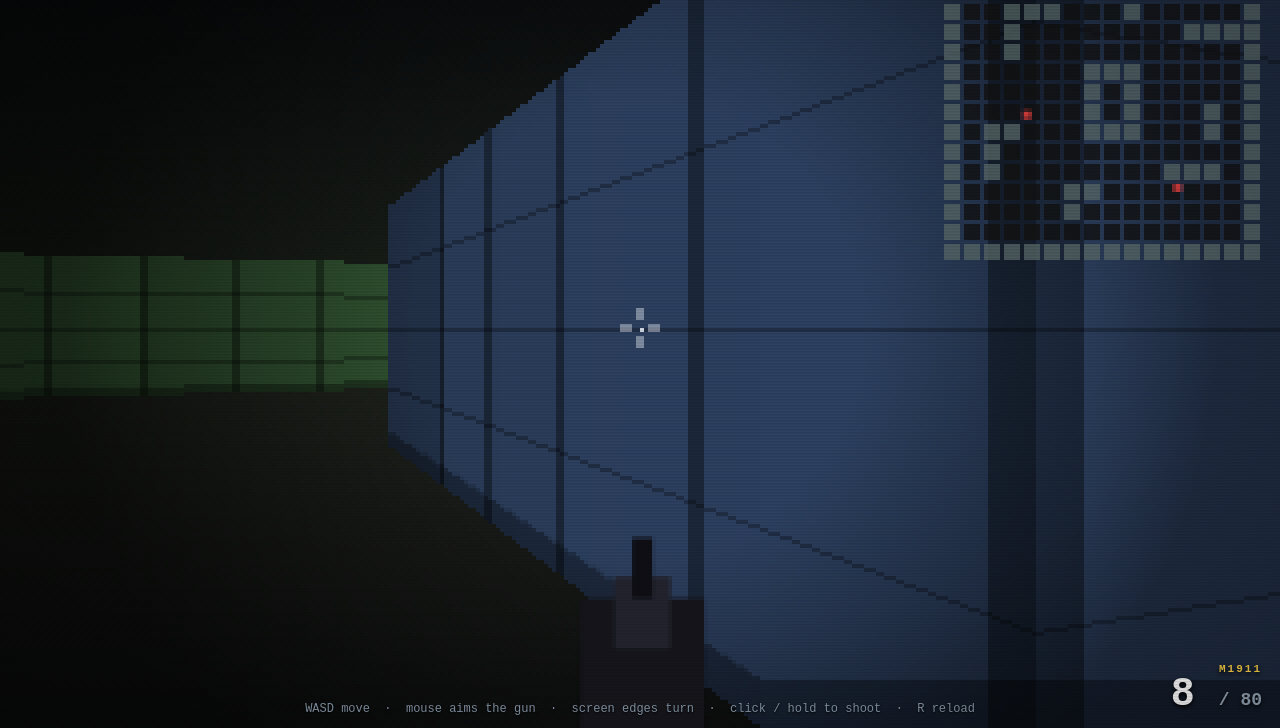
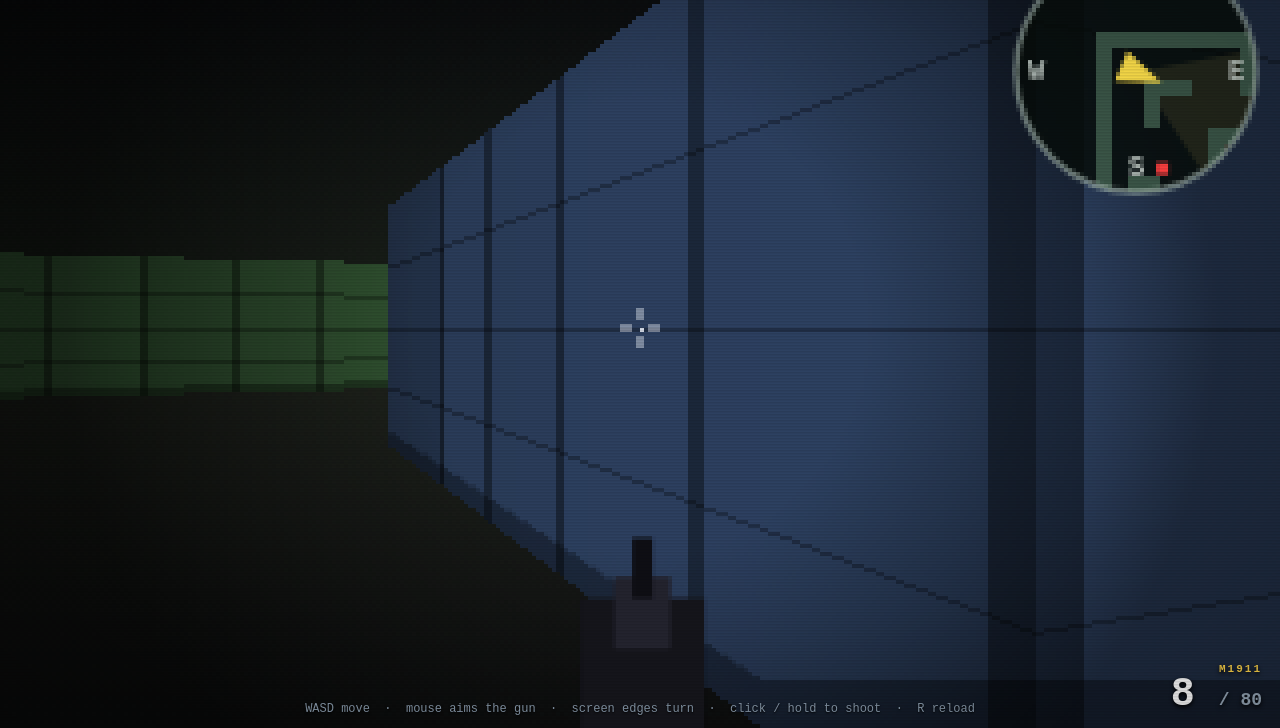
Before and after one commit to rilical/strafe-zombies, a website: page index.html in a window 1280 px wide. Shown: the part 72-800 px from the top of the page. Drawn offline with Linux system fonts and the light colour scheme.

Commit message:
feat: fix zombie eyes drift + CoD-style radar minimap (batch 1.5)
Eyes were offset by -sway*span while the head draws at +sway, so they slid
off the face on every lurch; lock both eyes to the head's swaying centre
(symmetric, with a dim red glow halo).

Replace the flat square minimap with a player-centred circular radar: clipped
dish, walls relative to the player, a faint FOV look-cone, red zombie blips, a
yellow facing triangle at centre, and a bezel with N/E/S/W compass letters.

Presentation only (index.html); npm test stays 116 green.

Co-authored-by: Copilot <223556219+Copilot@users.noreply.github.com>

```diff
--- a/index.html
+++ b/index.html
@@ -460,14 +460,19 @@
           ctx.fillRect(x, top + h * 0.04, 1, h * 0.20);
         }
       }
-      // Glowing eyes when the centre column is visible (and not whited-out by a hit).
+      // Glowing eyes, locked to the head's swaying centre so they never slide off the face.
       const cxi = Math.floor(p.screenX);
       if (!flash && h > 8 && cxi >= 0 && cxi < W && p.depth < zbuffer[cxi]) {
-        ctx.fillStyle = "#f55";
-        const ew = Math.max(1, fullW * 0.06), eh = Math.max(1, h * 0.035);
-        const ey = top + h * 0.10, dx = sway * span;
-        ctx.fillRect(p.screenX - fullW * 0.12 - dx, ey, ew, eh);
-        ctx.fillRect(p.screenX + fullW * 0.06 - dx, ey, ew, eh);
+        const hc = p.screenX + sway * span;          // head centre tracks the same lurch
+        const sep = Math.max(1, fullW * 0.07);       // half the gap between the two eyes
+        const ew = Math.max(1, fullW * 0.05), eh = Math.max(1, h * 0.03);
+        const ey = top + h * 0.12;                   // drop them onto the eye line
+        ctx.fillStyle = "rgba(255,70,45,0.30)";      // dim halo for a sickly glow
+        ctx.fillRect(hc - sep - ew, ey - eh, ew * 2, eh * 3);
+        ctx.fillRect(hc + sep - ew, ey - eh, ew * 2, eh * 3);
+        ctx.fillStyle = "#ff3024";                   // hot pupils, mirrored about the centre
+        ctx.fillRect(hc - sep - ew, ey, ew, eh);
+        ctx.fillRect(hc + sep, ey, ew, eh);
       }
     }
   }
@@ -567,19 +572,59 @@
     }
   }
 
+  // CoD-style radar: a player-centred circular minimap. North is up (the compass
+  // letters are fixed); the yellow triangle and FOV cone show where you're looking.
   function drawMinimap() {
-    const s = 5, ox = W - MAP_W * s - 4, oy = 4;
-    ctx.globalAlpha = 0.8;
+    const R = 30, cx = W - R - 6, cy = R + 6;     // radar centre, tucked top-right
+    const s = 4;                                  // pixels per map cell
+    const half = Math.atan(FOV);                  // FOV half-angle for the look cone
+
+    ctx.save();
+    ctx.beginPath(); ctx.arc(cx, cy, R, 0, Math.PI * 2); ctx.closePath();
+    ctx.fillStyle = "rgba(6,11,8,0.82)"; ctx.fill();
+    ctx.clip();                                   // everything below is masked to the dish
+
+    // Look cone — a faint wedge in the direction you face.
+    ctx.fillStyle = "rgba(255,225,120,0.10)";
+    ctx.beginPath(); ctx.moveTo(cx, cy);
+    ctx.arc(cx, cy, R, player.angle - half, player.angle + half); ctx.closePath(); ctx.fill();
+
+    // Walls, drawn relative to the player so the dish scrolls under a fixed centre.
+    ctx.fillStyle = "#3a5547";
     for (let y = 0; y < MAP_H; y++)
       for (let x = 0; x < MAP_W; x++) {
-        ctx.fillStyle = MAP[y][x] ? "#566" : "#111";
-        ctx.fillRect(ox + x * s, oy + y * s, s - 1, s - 1);
+        if (!MAP[y][x]) continue;
+        ctx.fillRect(cx + (x + 0.5 - player.x) * s - s / 2,
+                     cy + (y + 0.5 - player.y) * s - s / 2, s, s);
       }
-    ctx.fillStyle = "#f44";
-    for (const z of zombies) ctx.fillRect(ox + z.x * s - 1, oy + z.y * s - 1, 2, 2);
-    ctx.fillStyle = "#ff5";
-    ctx.fillRect(ox + player.x * s - 1, oy + player.y * s - 1, 2, 2);
-    ctx.globalAlpha = 1;
+
+    // Zombie blips.
+    ctx.fillStyle = "#ff4040";
+    for (const z of zombies) {
+      const bx = cx + (z.x - player.x) * s, by = cy + (z.y - player.y) * s;
+      ctx.fillRect(bx - 1.5, by - 1.5, 3, 3);
+    }
+    ctx.restore();                                // drop the clip for the overlay chrome
+
+    // Player facing triangle at the centre (angle 0 = +x = East = screen-right).
+    ctx.save();
+    ctx.translate(cx, cy); ctx.rotate(player.angle);
+    ctx.fillStyle = "#ffe14a";
+    ctx.beginPath(); ctx.moveTo(7, 0); ctx.lineTo(-4, -4); ctx.lineTo(-4, 4);
+    ctx.closePath(); ctx.fill();
+    ctx.restore();
+
+    // Bezel + cardinal compass (north-up, so the letters stay put).
+    ctx.strokeStyle = "rgba(180,200,190,0.55)"; ctx.lineWidth = 1.5;
+    ctx.beginPath(); ctx.arc(cx, cy, R, 0, Math.PI * 2); ctx.stroke();
+    ctx.font = "bold 7px ui-monospace, monospace";
+    ctx.textAlign = "center"; ctx.textBaseline = "middle";
+    ctx.fillStyle = "#ffec6a"; ctx.fillText("N", cx, cy - R + 6);
+    ctx.fillStyle = "rgba(220,230,225,0.85)";
+    ctx.fillText("S", cx, cy + R - 6);
+    ctx.fillText("E", cx + R - 5, cy);
+    ctx.fillText("W", cx - R + 5, cy);
+    ctx.textAlign = "left"; ctx.textBaseline = "alphabetic";
   }
 
   // Blood puffs (red) and wall sparks (gold): world-space points, depth-clipped against
```
